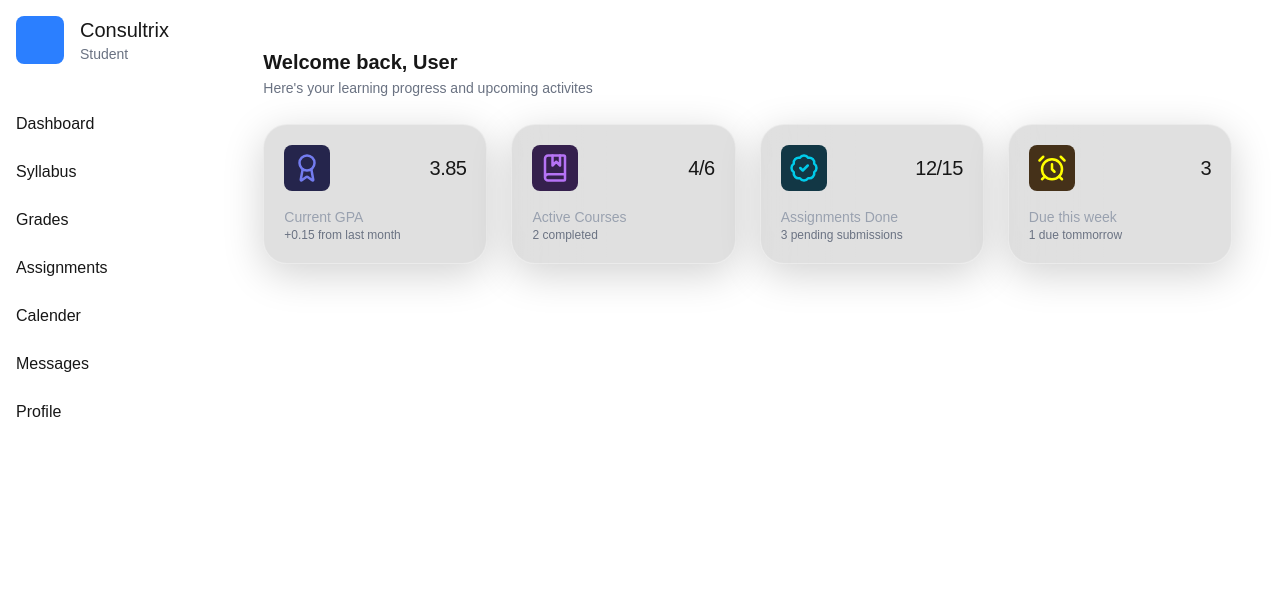
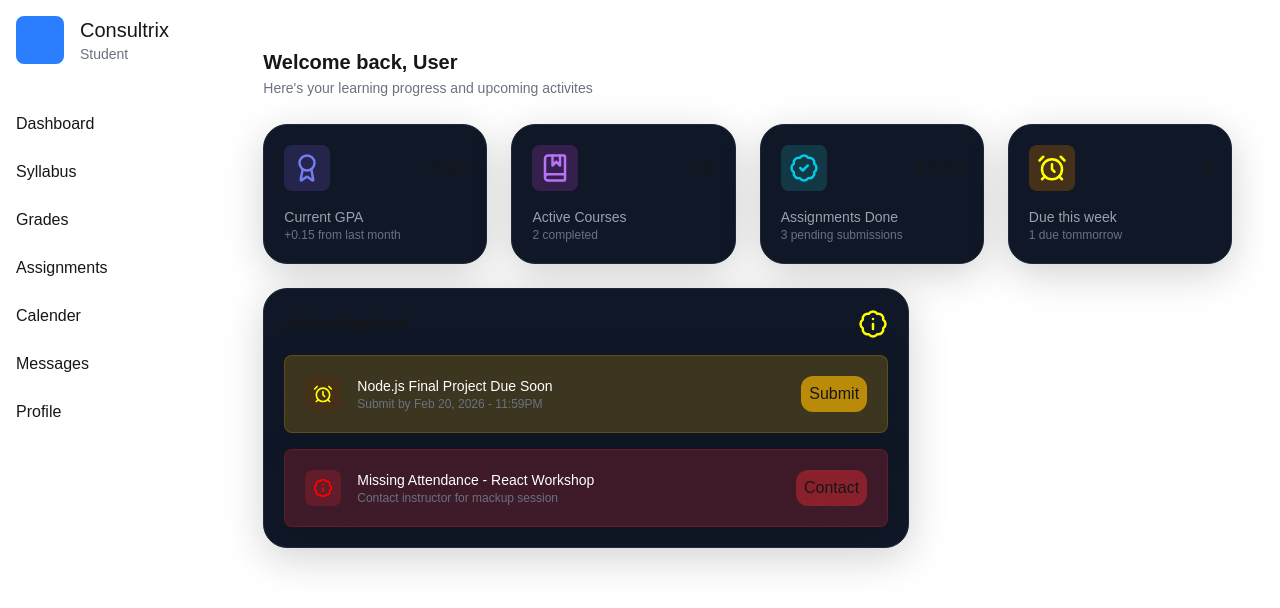
Before and after one commit to DoughSec/Consultrix-client, a Next.js app: page /student/dashboard in a window 1280 px wide. Shown: the top 608 px of the page. Built offline with nearby package versions, Linux system fonts and the light colour scheme.

Commit message:
Update: dashboard, Glasscard , Action required

```diff
--- a/src/app/student/dashboard/page.js
+++ b/src/app/student/dashboard/page.js
@@ -1,15 +1,8 @@
 import GlassCard from "@/components/GlassCard";
+import StatsCardList from "@/components/StatsCardList";
 
-import { LuAward, LuBookMarked, LuBadgeCheck, LuAlarmClock, LuChartLine } from "react-icons/lu";
+import { LuBadgeInfo, LuAlarmClock } from "react-icons/lu";
 
-
-const quickStats = [
-    { icon: <LuAward color="#737CF0" size={30} />, iconBg: 'bg-[#25254C]', value: "3.85", label: 'Current GPA', subLabel: "+0.15 from last month" },
-    { icon: <LuBookMarked color="#B673F5" size={30} />, iconBg: 'bg-[#35204D]', value: "4/6", label: 'Active Courses', subLabel: "2 completed" },
-    { icon: <LuBadgeCheck color="#00CBEA" size={30} />, iconBg: 'bg-[#123745]', value: "12/15", label: 'Assignments Done', subLabel: "3 pending submissions" },
-    { icon: <LuAlarmClock color="yellow" size={30} />, iconBg: 'bg-[#453119]', value: "3", label: 'Due this week', subLabel: "1 due tommorrow" },
-
-]
 export default function StudentDashboard() {
     return (
         <div className="flex flex-col gap-6 ">
@@ -21,9 +14,43 @@ export default function StudentDashboard() {
             </section>
 
             {/* quick stats sections */}
-            <section className="flex gap-6 ">
-                {quickStats.map((item, _) => <GlassCard key={_} icon={item.icon} iconBg={item.iconBg} value={item.value} label={item.label} subLabel={item.subLabel} />)}
+            <StatsCardList />
+
+            {/* Required Actions Section */}
+            <section className="grid grid-cols-3">
+                <GlassCard className='col-span-2'>
+                    <div className="flex items-center justify-between">
+                        <h2 className="font-bold">Action Required</h2>
+                        <LuBadgeInfo size={30} color="yellow" />
+                    </div>
+                    <GlassCard className='rounded-lg flex justify-center bg-yellow-500/20 border-yellow-500/20'>
+                        <div className="flex justify-between">
+                            <div className="text-white flex gap-4 items-center">
+                                <span className="bg-[#453119] p-2 rounded-lg"><LuAlarmClock size={20} color="yellow" /></span>
+                                <div className="flex flex-col">
+                                    <h3 className="text-sm">Node.js Final Project Due Soon</h3>
+                                    <span className="text-xs text-gray-500">Submit by Feb 20, 2026 - 11:59PM</span>
+                                </div>
+                            </div>
+                            <button className="bg-yellow-500/70 px-2 rounded-xl">Submit</button>
+                        </div>
+                    </GlassCard>
+
+                    <GlassCard className='rounded-lg flex justify-center bg-red-500/20 border-red-500/20'>
+                        <div className="flex justify-between">
+                            <div className="text-white flex gap-4 items-center">
+                                <span className="bg-red-500/20 p-2 rounded-lg"><LuBadgeInfo size={20} color="red" /></span>
+                                <div className="flex flex-col">
+                                    <h3 className="text-sm">Missing Attendance - React Workshop</h3>
+                                    <span className="text-xs text-gray-500">Contact instructor for mackup session</span>
+                                </div>
+                            </div>
+                            <button className="bg-red-500/40 px-2 rounded-xl">Contact</button>
+                        </div>
+                    </GlassCard>
+                </GlassCard>
             </section>
+
         </div>
     )
 }
--- a/src/components/GlassCard.js
+++ b/src/components/GlassCard.js
@@ -1,17 +1,11 @@
-export default function GlassCard({ icon, iconBg, value, label, subLabel }) {
+
+const GlassCard = ({ children, className }) => {
   return (
-    <article className="flex flex-col flex-1 gap-4 overflow-hidden rounded-3xl border border-white/35 bg-black/12 p-5 shadow-[0_10px_40px_rgba(0,0,0,0.18)] backdrop-blur-2xl transition-transform duration-200 hover:-translate-y-1">
-      <div className="flex justify-between items-center">
-        <span className={`${iconBg} p-2 rounded-lg`}>{icon}</span>
-        <p className="text-xl tracking-tight">
-          {value}
-        </p>
-      </div>
-
-      <div className="flex flex-col">
-        <span className="text-sm text-gray-400">{label}</span>
-        <span className="text-xs text-gray-500">{subLabel}</span>
-      </div>
+    <article className={`${className} flex flex-col flex-1 gap-4 overflow-hidden rounded-3xl bg-gray-900 border-1 border-gray-800 p-5 shadow-[0_10px_40px_rgba(0,0,0,0.18)] backdrop-blur-2xl`}>
+      {children}
     </article>
   );
 }
+
+
+export default GlassCard
--- /dev/null
+++ b/src/components/StatsCard.js
@@ -0,0 +1,21 @@
+import GlassCard from "./GlassCard";
+
+const StatsCard = ({ icon, iconBg, value, label, subLabel }) => {
+    return (
+        <GlassCard>
+            <div className="flex justify-between items-center">
+                <span className={`${iconBg} p-2 rounded-lg`}>{icon}</span>
+                <p className="text-xl tracking-tight">
+                    {value}
+                </p>
+            </div>
+
+            <div className="flex flex-col">
+                <span className="text-sm text-gray-400">{label}</span>
+                <span className="text-xs text-gray-500">{subLabel}</span>
+            </div>
+        </GlassCard>
+    )
+}
+
+export default StatsCard
--- /dev/null
+++ b/src/components/StatsCardList.js
@@ -0,0 +1,20 @@
+import StatsCard from "./StatsCard";
+import { LuAward, LuBookMarked, LuBadgeCheck, LuAlarmClock, LuChartLine } from "react-icons/lu";
+
+
+const quickStats = [
+    { icon: <LuAward color="#737CF0" size={30} />, iconBg: 'bg-[#25254C]', value: "3.85", label: 'Current GPA', subLabel: "+0.15 from last month" },
+    { icon: <LuBookMarked color="#B673F5" size={30} />, iconBg: 'bg-[#35204D]', value: "4/6", label: 'Active Courses', subLabel: "2 completed" },
+    { icon: <LuBadgeCheck color="#00CBEA" size={30} />, iconBg: 'bg-[#123745]', value: "12/15", label: 'Assignments Done', subLabel: "3 pending submissions" },
+    { icon: <LuAlarmClock color="yellow" size={30} />, iconBg: 'bg-[#453119]', value: "3", label: 'Due this week', subLabel: "1 due tommorrow" },
+
+]
+const StatsCardList = () => {
+    return (
+        <section className="flex gap-6 ">
+            {quickStats.map((item, _) => <StatsCard key={_} icon={item.icon} iconBg={item.iconBg} value={item.value} label={item.label} subLabel={item.subLabel} />)}
+        </section>
+    )
+}
+
+export default StatsCardList;
```
